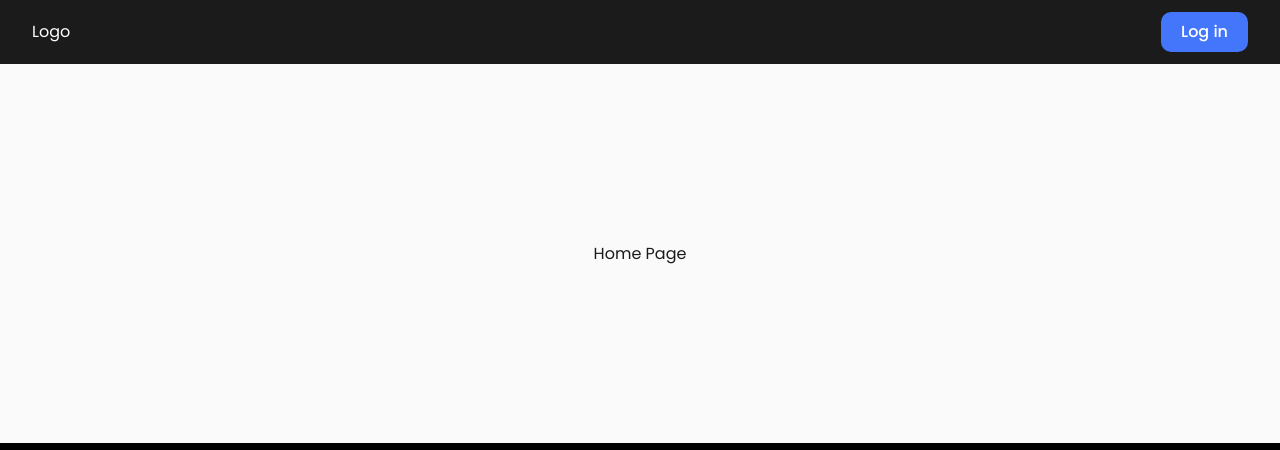
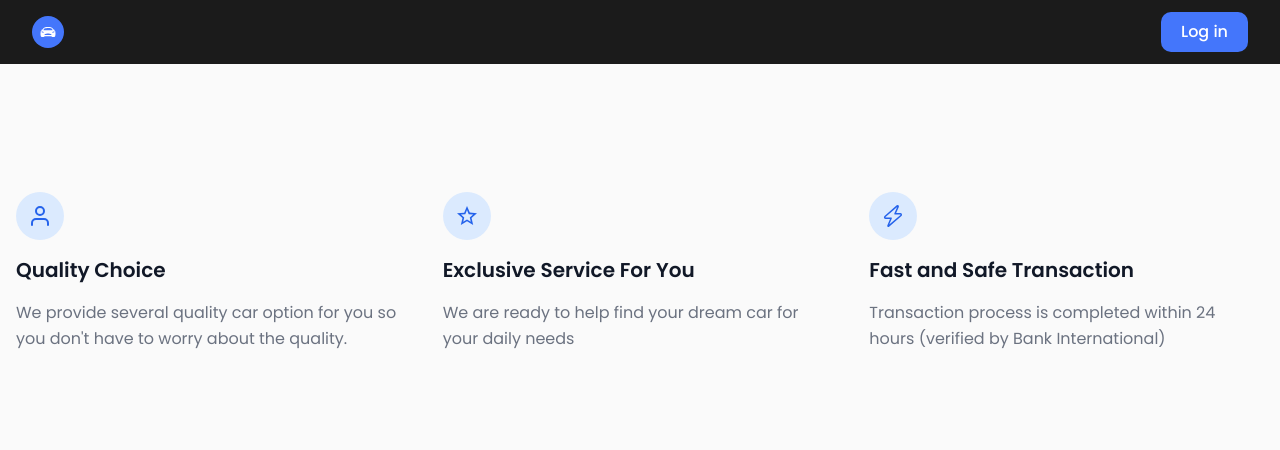
Before and after one commit to DoMakina/frontend, a React (Vite) app: page / in a window 1280 px wide. Shown: the top 450 px of the page. Built offline with nearby package versions, Linux system fonts and the light colour scheme; grey boxes are pictures that could not be loaded.

Commit message:
Added Logo and Feature Section

```diff
--- /dev/null
+++ b/src/components/common/Logo.jsx
@@ -0,0 +1,13 @@
+import { IoCarSport } from "react-icons/io5";
+
+
+const Logo = () => {
+    return (
+       <div className="bg-theme-blue p-2 rounded-full">
+        <IoCarSport/>
+       </div>
+
+    );
+}
+
+export default Logo;
--- a/src/components/common/index.js
+++ b/src/components/common/index.js
@@ -1 +1,2 @@
 export { default as LoadingIndicator } from "./LoadingIndicator.jsx";
+export { default as Logo } from "./Logo.jsx";
--- a/src/components/layouts/MainLayout/Header.jsx
+++ b/src/components/layouts/MainLayout/Header.jsx
@@ -1,13 +1,16 @@
 import { Button } from "../../ui";
 import { Link, useNavigate } from "react-router-dom";
 import { useAuth } from "../../../hooks";
+import { Logo } from "../../common";
 
 const Header = ({ displayLoginButton = true }) => {
 	const { currentUser, logout } = useAuth();
 	const navigate = useNavigate();
 	return (
 		<header className="flex w-full items-center justify-between bg-theme-text px-8 py-3 text-white">
-			<Link to="/">Logo</Link>
+			<Link to="/">
+				<Logo />
+			</Link>
 
 			<div className="flex flex-row space-x-4">
 				{displayLoginButton && currentUser ? (
--- /dev/null
+++ b/src/components/pages/Home/FeaturesSection.jsx
@@ -0,0 +1,52 @@
+import { FiUser } from "react-icons/fi";
+import { MdStarBorder } from "react-icons/md";
+import { GoZap } from "react-icons/go";
+
+export default function FeaturesSection() {
+	const features = [
+		{
+			icon: FiUser,
+			title: "Quality Choice",
+			description:
+				"We provide several quality car option for you so you don't have to worry about the quality.",
+		},
+		{
+			icon: MdStarBorder,
+			title: "Exclusive Service For You",
+			description:
+				"We are ready to help find your dream car for your daily needs",
+		},
+		{
+			icon: GoZap,
+			title: "Fast and Safe Transaction",
+			description:
+				"Transaction process is completed within 24 hours (verified by Bank International)",
+		},
+	];
+
+	return (
+		<div className="container mx-auto px-4 py-12">
+			<div className="grid grid-cols-1 gap-8 md:grid-cols-3">
+				{features.map((feature, index) => {
+					const Icon = feature.icon;
+					return (
+						<div
+							key={index}
+							className="flex flex-col items-start gap-4"
+						>
+							<div className="flex h-12 w-12 items-center justify-center rounded-full bg-blue-100">
+								<Icon className="h-6 w-6 text-blue-600" />
+							</div>
+							<h3 className="text-xl font-semibold text-gray-900">
+								{feature.title}
+							</h3>
+							<p className="leading-relaxed text-gray-500">
+								{feature.description}
+							</p>
+						</div>
+					);
+				})}
+			</div>
+		</div>
+	);
+}
--- /dev/null
+++ b/src/components/pages/Home/index.js
@@ -0,0 +1 @@
+export {default as FeatureSection} from "./FeaturesSection"
--- a/src/pages/public/HomePage.jsx
+++ b/src/pages/public/HomePage.jsx
@@ -1,10 +1,10 @@
 import { MainLayout } from "../../components/layouts";
-
+import { FeatureSection } from "../../components/pages/Home";
 const HomePage = () => {
 	return (
 		<MainLayout>
 			<div className="flex flex-grow items-center justify-center">
-				<h1>Home Page</h1>
+				<FeatureSection/>
 			</div>
 		</MainLayout>
 	);
```
